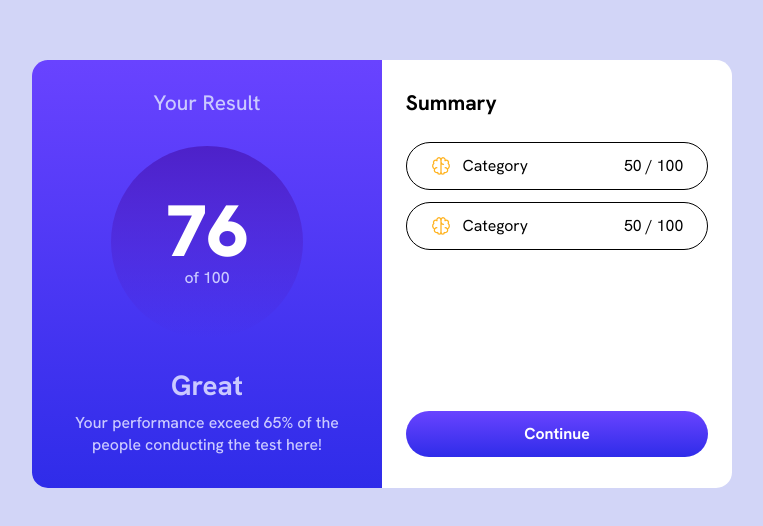
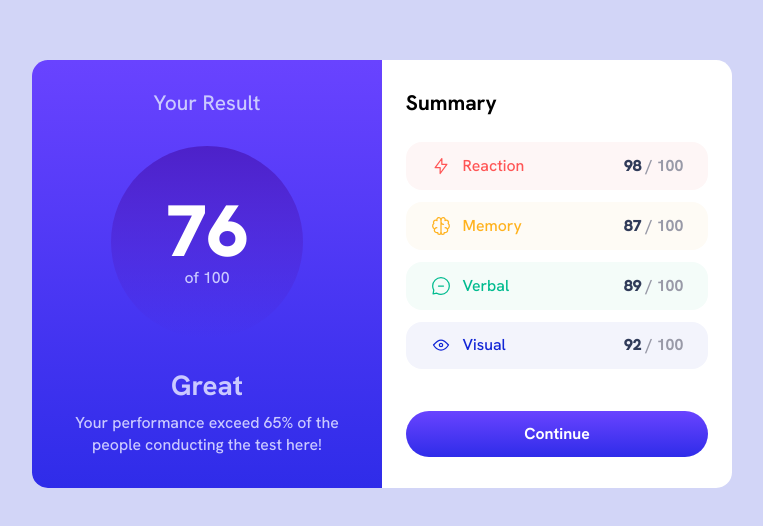
Before and after one commit to bdh-davidh/angular-results-component, an Angular app in the folder code/: page / in a window 1280 px wide. Shown: the part 126-652 px from the top of the page, without its empty margins (258-1021 px from the left). Built offline with nearby package versions, Linux system fonts and the light colour scheme.

Commit message:
Finalise styles and score rendering

```diff
--- a/code/src/app/result/result.component.css
+++ b/code/src/app/result/result.component.css
@@ -19,7 +19,7 @@
   place-items: center;
   background: linear-gradient(180deg, #4D21C9 0%, rgb(37 33 201 / 0%) 100%, rgb(37 33 201 / 0%) 100%);
 
-  .score {
+  .total-score {
     font-size: calc(var(--font-size-4) * 1.5);
     font-weight: 900;
     line-height: 1;
--- a/code/src/app/result/result.component.html
+++ b/code/src/app/result/result.component.html
@@ -2,7 +2,7 @@
   <h2 class="result">Your Result</h2>
   <div class="score-wrapper">
     <div>
-      <div class="score">76</div>
+      <div class="total-score">76</div>
       <p>of 100</p>
     </div>
   </div>
--- a/code/src/app/summary/result-category/result-category.component.css
+++ b/code/src/app/summary/result-category/result-category.component.css
@@ -7,11 +7,40 @@
 .pill {
   display: inline-flex;
   inline-size: 100%;
-  border: 1px solid currentcolor;
-  border-radius: 2rem;
+  border: 1px solid transparent;
+  border-radius: 1rem;
+  align-items: center;
   gap: var(--space-xs);
+  font-weight: 500;
+}
+
+.score-wrapper {
+  margin-inline-start: auto;
+  font-weight: 700;
+  color: var(--clr-neutral-dark);
 }
 
 .category-score {
-  margin-inline-start: auto;
+  font-weight: 900;
+  color: #303B59;
 }
+
+.reaction   {
+  background-color: #fef6f6;
+}
+
+
+.memory  {
+  background-color: #fefbf5;
+
+}
+
+.verbal   {
+  background-color: #f4fcf9;
+
+}
+
+.visual   {
+  background-color: #f3f4fc;
+
+}
--- a/code/src/app/summary/result-category/result-category.component.html
+++ b/code/src/app/summary/result-category/result-category.component.html
@@ -1,4 +1,14 @@
-<div class="box pill" style="--padding-block: var(--space-xs)">
-  <img src="assets/images/icon-memory.svg" alt="" aria-hidden="true">
-  <span>Category</span><span class="category-score">50 / 100</span>
-</div>
+@for (result of newUser.results; track result.category) {
+  <li
+    class="box pill {{ result.category }}"
+    style="--padding-block: var(--space-xs)"
+  >
+    <img src="{{ result.icon }}" alt="" aria-hidden="true" />
+    <span style="color: var(--clr-{{ result.category }});">{{
+      result.category[0].toUpperCase() + result.category.slice(1)
+    }}</span
+    ><span class="score-wrapper"
+      ><span class="category-score" >{{ result.score }}</span> / 100</span
+    >
+  </li>
+}
--- a/code/src/app/summary/result-category/result-category.component.ts
+++ b/code/src/app/summary/result-category/result-category.component.ts
@@ -1,12 +1,36 @@
-import { Component } from '@angular/core';
+import { Component, Input } from '@angular/core';
 
 @Component({
   selector: 'app-result-category',
   standalone: true,
   imports: [],
   templateUrl: './result-category.component.html',
-  styleUrl: './result-category.component.css'
+  styleUrl: './result-category.component.css',
 })
 export class ResultCategoryComponent {
-
+  @Input() newUser = {
+    id: 0,
+    results: [
+      {
+        category: 'Reaction',
+        score: 12,
+        icon: './assets/images/icon-reaction.svg',
+      },
+      {
+        category: 'Memory',
+        score: 13,
+        icon: './assets/images/icon-memory.svg',
+      },
+      {
+        category: 'Verbal',
+        score: 14,
+        icon: './assets/images/icon-verbal.svg',
+      },
+      {
+        category: 'Visual',
+        score: 15,
+        icon: './assets/images/icon-visual.svg',
+      },
+    ],
+  };
 }
--- a/code/src/app/summary/summary.component.html
+++ b/code/src/app/summary/summary.component.html
@@ -1,9 +1,8 @@
 <div class="stack box summary">
   <h2>Summary</h2>
-  <div class="stack summary-container">
-    <app-result-category />
-    <app-result-category />
-  </div>
+  <ul class="stack summary-container">
+    <app-result-category [newUser]="user"/>
+  </ul>
   <button
     class="box"
     type="button"
--- a/code/src/app/summary/summary.component.ts
+++ b/code/src/app/summary/summary.component.ts
@@ -2,8 +2,6 @@ import { Component } from '@angular/core';
 import { ResultCategoryComponent } from './result-category/result-category.component';
 import { UsersService } from '../users.service'
 import { User } from '../user.model'
-
-
 
 @Component({
   selector: 'app-summary',
@@ -23,4 +21,8 @@ export class SummaryComponent {
   getRandomUser() {
     this.user = (this.usersService.getRandomUser());
   }
+
+  ngOnInit() {
+    this.user = this.usersService.getRandomUser();
+  }
 }
--- a/code/src/app/users.service.ts
+++ b/code/src/app/users.service.ts
@@ -11,22 +11,22 @@ export class UsersService {
       id: 1,
       results: [
         {
-          category: 'Reaction',
+          category: 'reaction',
           score: 80,
           icon: './assets/images/icon-reaction.svg',
         },
         {
-          category: 'Memory',
+          category: 'memory',
           score: 92,
           icon: './assets/images/icon-memory.svg',
         },
         {
-          category: 'Verbal',
+          category: 'verbal',
           score: 61,
           icon: './assets/images/icon-verbal.svg',
         },
         {
-          category: 'Visual',
+          category: 'visual',
           score: 72,
           icon: './assets/images/icon-visual.svg',
         },
@@ -36,22 +36,22 @@ export class UsersService {
       id: 2,
       results: [
         {
-          category: 'Reaction',
+          category: 'reaction',
           score: 20,
           icon: './assets/images/icon-reaction.svg',
         },
         {
-          category: 'Memory',
+          category: 'memory',
           score: 32,
           icon: './assets/images/icon-memory.svg',
         },
         {
-          category: 'Verbal',
+          category: 'verbal',
           score: 41,
           icon: './assets/images/icon-verbal.svg',
         },
         {
-          category: 'Visual',
+          category: 'visual',
           score: 12,
           icon: './assets/images/icon-visual.svg',
         },
@@ -61,22 +61,22 @@ export class UsersService {
       id: 3,
       results: [
         {
-          category: 'Reaction',
+          category: 'reaction',
           score: 50,
           icon: './assets/images/icon-reaction.svg',
         },
         {
-          category: 'Memory',
+          category: 'memory',
           score: 42,
           icon: './assets/images/icon-memory.svg',
         },
         {
-          category: 'Verbal',
+          category: 'verbal',
           score: 60,
           icon: './assets/images/icon-verbal.svg',
         },
         {
-          category: 'Visual',
+          category: 'visual',
           score: 74,
           icon: './assets/images/icon-visual.svg',
         },
@@ -86,22 +86,22 @@ export class UsersService {
       id: 3,
       results: [
         {
-          category: 'Reaction',
+          category: 'reaction',
           score: 98,
           icon: './assets/images/icon-reaction.svg',
         },
         {
-          category: 'Memory',
+          category: 'memory',
           score: 87,
           icon: './assets/images/icon-memory.svg',
         },
         {
-          category: 'Verbal',
+          category: 'verbal',
           score: 89,
           icon: './assets/images/icon-verbal.svg',
         },
         {
-          category: 'Visual',
+          category: 'visual',
           score: 92,
           icon: './assets/images/icon-visual.svg',
         },
--- a/code/src/styles.css
+++ b/code/src/styles.css
@@ -27,6 +27,7 @@ ul,
 ol,
 button {
   margin: 0;
+  padding: 0;
   overflow-wrap: break-word;
 }
 
@@ -141,7 +142,7 @@ select {
 
   /* Colors */
   --clr-neutral-light: #fff;
-  --clr-neutral-dark: #303b59;
+  --clr-neutral-dark: #9899a7;
   --clr-reaction: #f55;
   --clr-memory: #ffb21e;
   --clr-verbal: #00bb8f;
```
Also changed, not shown: code/src/app/user.model.ts (+8 -5 lines).
